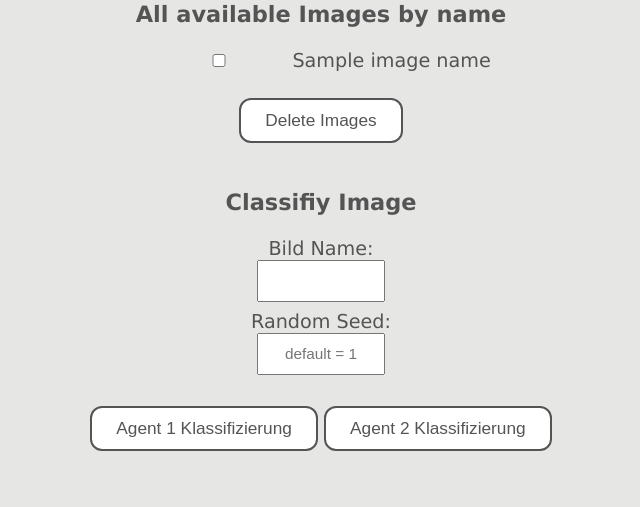
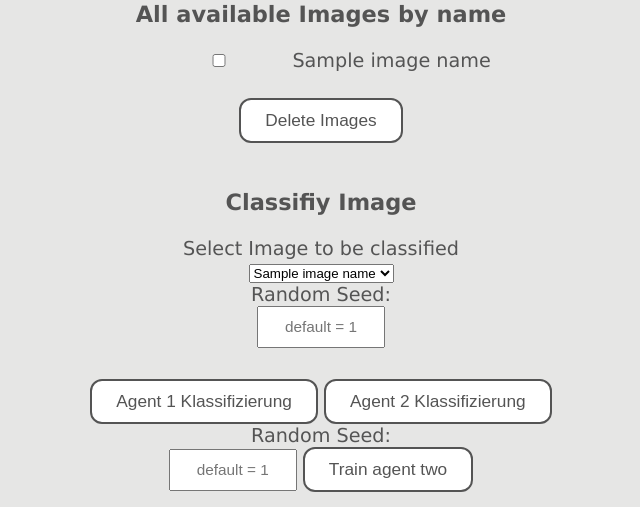
Before and after one commit to justTill/whatMemeAmI, a Django app: template project-one/main/view/templates/future.html in a window 1280 px wide. Shown: the part 531-1038 px from the top of the page, without its empty margins (327-967 px from the left). Before the commit the page ends 982 px from the top, so only its background shows below. Run offline with Django 3.2, Linux system fonts and the light colour scheme; tables that the repository leaves empty hold one stand-in row (values such as "Sample post"); the template is opened without the code that fills it: values that come from a table or form of the project are taken from there, most other values are stand-ins (such as "Sample title", 1, 10 or a date in 2020).

Commit message:
add button for training the agent two

```diff
--- a/project-one/main/urls.py
+++ b/project-one/main/urls.py
@@ -1,6 +1,6 @@
 from django.urls import path
 from django.conf.urls import url
-from main.view.views import index, submission, future, save_new_user_image, classify_image, delete_images, random_agent
+from main.view.views import index, submission, future, save_new_user_image, classify_image, delete_images, random_agent, train_agent_two
 
 app_name = 'main'
 
@@ -12,4 +12,5 @@ urlpatterns = [
     url(r'^classify_image', classify_image, name='classify_image'),
     url(r'^delete_images', delete_images, name='delete_images'),
     url(r'^random_agent', random_agent, name='random_agent'),
+    url(r'^train_agent_two', train_agent_two, name='train_agent_two'),
 ]
--- a/project-one/main/view/templates/classifyImage.html
+++ b/project-one/main/view/templates/classifyImage.html
@@ -17,9 +17,13 @@
     {% csrf_token %}
     <h3> Classifiy Image</h3>
     <div class="fieldWrapper">
-        <label>Bild Name:</label>
+        <label>Select Image to be classified</label>
         <br>
-        <input type="text" name="imageName">
+        <select name="imageNames" size="1">
+            {% for name in image_names %}
+                <option value={{ name }}>{{ name }}</option>
+            {% endfor %}
+        </select>
         <br>
         <label>Random Seed:</label>
         <br>
@@ -30,6 +34,14 @@
     <button type="submit" name="button" value="agent_two">Agent 2 Klassifizierung</button>
 </form>
 
+<form action="{% url 'main:train_agent_two' %}" method="post" enctype="multipart/form-data">
+    {% csrf_token %}
+    <label>Random Seed:</label>
+    <br>
+    <input type="number" name="randomSeedTrainAgentTwo" placeholder="default = 1">
+    <button type="submit" name="button">Train agent two</button>
+</form>
+
 <div>
     {% if agent_error %}
     <br>
```
Also changed, not shown: project-one/main/view/views/future.py (+11 -4 lines).
